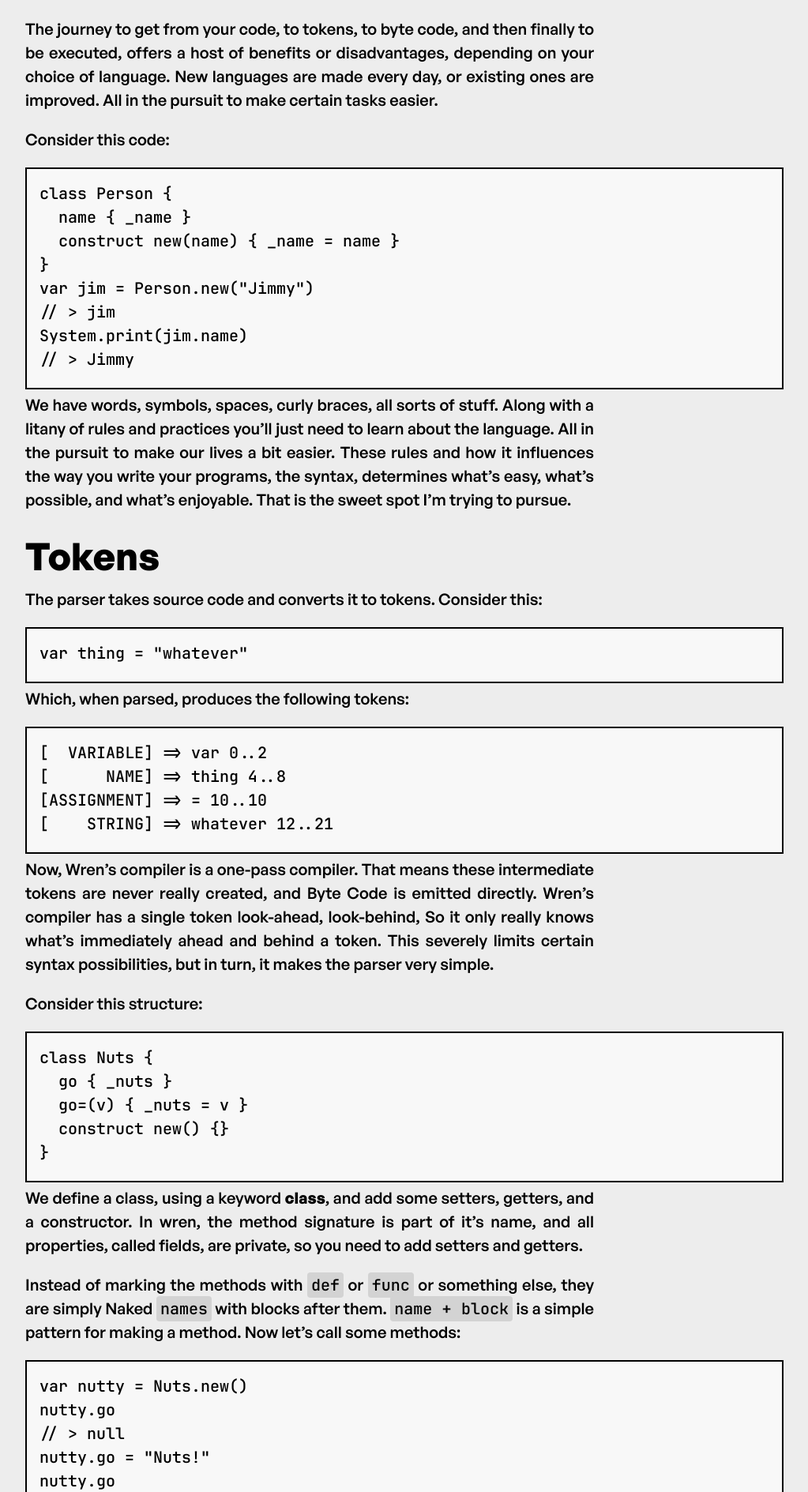
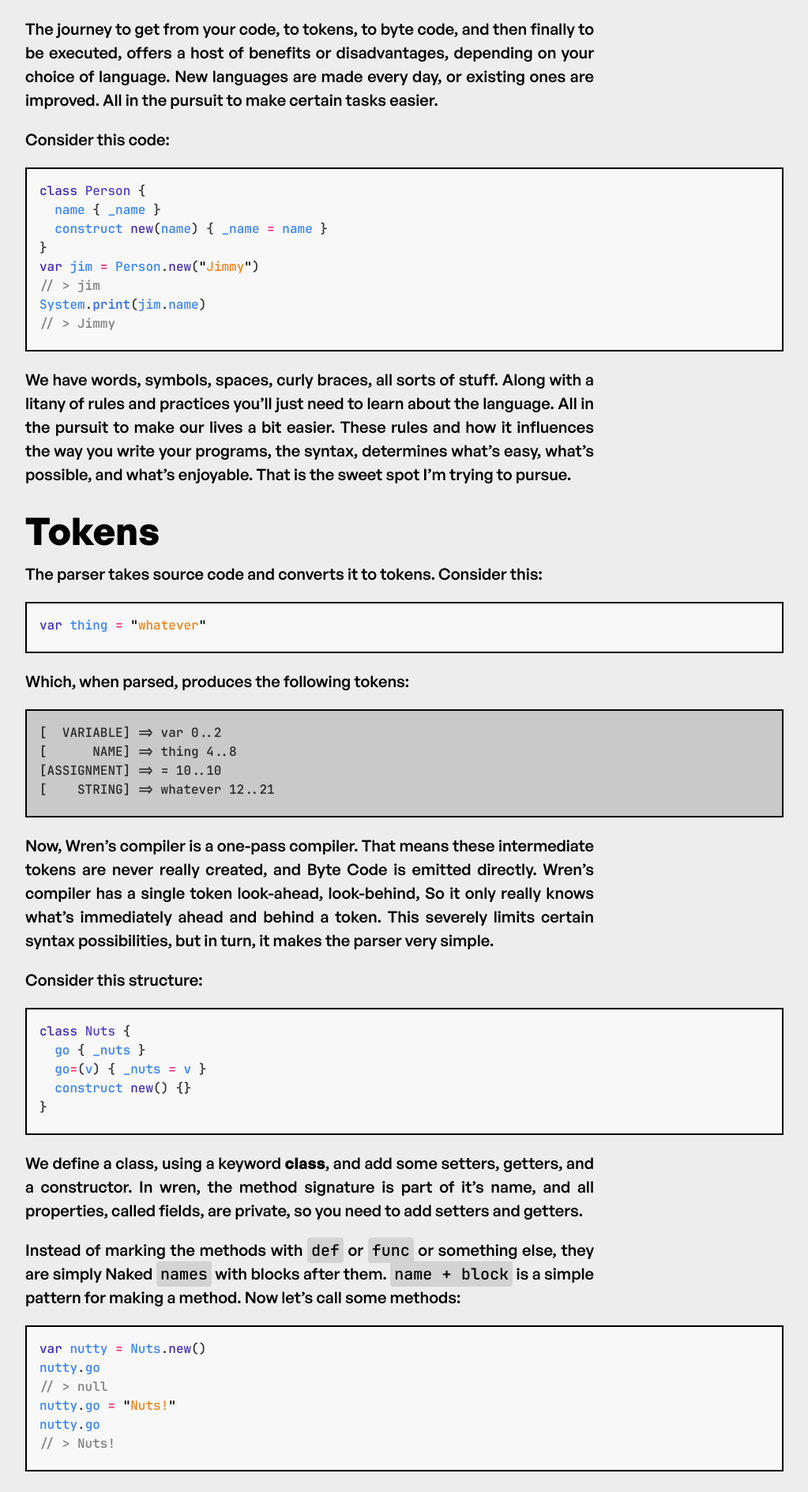
Before and after one commit to karloscarweber/kowfm25, a Jekyll site: the page built from _posts/2024-11-19-the-wren-programming-language.markdown, in a window 1280 px wide. Shown: the part 3154-5043 px from the top of the page at 79% size, without its empty margins (128-1151 px from the left). Built offline with Jekyll 4.4.1, drawn with Linux system fonts in a browser that asks for light colours; some web fonts are replaced; a script that is not in the unit is left out; some of the changed text lies outside the part shown.

Commit message:
Minor changes to the way some code snippets are displayed. Update the syntax coloring for some code snippets. Publish Zig Blog Post.

````diff
--- a/_posts/2024-05-07-welcome-to-jekyll.markdown
+++ b/_posts/2024-05-07-welcome-to-jekyll.markdown
@@ -19,13 +19,13 @@
 
 Jekyll also offers powerful support for code snippets:
 
-{% highlight ruby %}
+```ruby
 def print_hi(name)
   puts "Hi, #{name}"
 end
 print_hi('Tom')
 #=> prints 'Hi, Tom' to STDOUT.
-{% endhighlight %}
+```
 
 Check out the [Jekyll docs][jekyll-docs] for more info on how to get the most out of Jekyll. File all bugs/feature requests at [Jekyll’s GitHub repo][jekyll-gh]. If you have questions, you can ask them on [Jekyll Talk][jekyll-talk].
 
--- a/_posts/2024-11-19-the-wren-programming-language.markdown
+++ b/_posts/2024-11-19-the-wren-programming-language.markdown
@@ -37,7 +37,7 @@
 The journey to get from your code, to tokens, to byte code, and then finally to be executed, offers a host of benefits or disadvantages, depending on your choice of language. New languages are made every day, or existing ones are improved. All in the pursuit to make certain tasks easier.
 
 Consider this code:
-```
+```javascript
 class Person {
   name { _name }
   construct new(name) { _name = name }
@@ -53,12 +53,12 @@
 ### Tokens
 
 The parser takes source code and converts it to tokens. Consider this:
-```
+```javascript
 var thing = "whatever"
 ```
 
 Which, when parsed, produces the following tokens:
-```
+```bash
 [  VARIABLE] => var 0..2
 [      NAME] => thing 4..8
 [ASSIGNMENT] => = 10..10
@@ -68,7 +68,7 @@
 Now, Wren's compiler is a one-pass compiler. That means these intermediate tokens are never really created, and Byte Code is emitted directly. Wren's compiler has a single token look-ahead, look-behind, So it only really knows what's immediately ahead and behind a token. This severely limits certain syntax possibilities, but in turn, it makes the parser very simple.
 
 Consider this structure:
-```
+```javascript
 class Nuts {
   go { _nuts }
   go=(v) { _nuts = v }
@@ -79,7 +79,7 @@
 We define a class, using a keyword **class**, and add some setters, getters, and a constructor. In wren, the method signature is part of it's name, and all properties, called fields, are private, so you need to add setters and getters.
 
 Instead of marking the methods with `def` or `func` or something else, they are simply Naked `names` with blocks after them. `name + block` is a simple pattern for making a method. Now let's call some methods:
-```
+```javascript
 var nutty = Nuts.new()
 nutty.go
 // > null
@@ -89,7 +89,7 @@
 ```
 
 Here we show some more goodies. A var keyword to tell the compiler that nutty is a new variable. The compiler emits bytecode to create that space, and then later it's assigned. Because the Wren compiler is a single pass, with only limited look ahead, we need to emit these tokens:
-```
+```bash
 [   VARIABLE] => var 0..2
 [       NAME] => nutty 4..8
 [ ASSIGNMENT] => = 10..10
@@ -103,7 +103,7 @@
 Now whitespace is usually ignored, so we don't add those, but we do want to know what each token is. You can tell from the first token and the second, that a `VARIABLE` declaration immediately followed by a `NAME`. This means that we want to set aside some storage. The bytecode to do that is then emitted. The next token is `ASSIGNMENT`, a binary operator. It takes the next `STATEMENT`, and assigns it to the name that came before. At this point we know that what comes next needs to be a valid statement, so the compiler begins interpreting the next tokens assuming this. If it runs into an unexpected situation, it can emit an error.
 
 It may not seem immediately recognizable, but a single pass compiler means that certain features just aren't feasible, or pretty difficult. Additionally, to keep the syntax simple, certain other features are not as easy. Consider free floating functions:
-```
+```javascript
 myFunction()
 ```
 
--- a/_posts/2025-02-14-zig.markdown
+++ b/_posts/2025-02-16-zig.markdown
@@ -96,7 +96,7 @@
 
 ```zig
 // ... abbreviated
-	try std.testing.expect(std.mem.eql(u8, jim.name, "James T Kirk")); // passes now.
+  try std.testing.expect(std.mem.eql(u8, jim.name, "James T Kirk")); // passes now.
 // ...
 ```
 
--- a/_sass/syntax.scss
+++ b/_sass/syntax.scss
@@ -1,14 +1,16 @@
-// Monokai source
+// Monokai source, like it's the source of this.
 .highlight {
 	--hl-bg: #F8F8F8;
 	--hl-comment: #7E7E7E;
 	--hl-error: #960050;
 	--hl-error-bg: #1e0010;
-	--hl-keyword:#235EB2;
+	--hl-keyword:#174587;
+	--hl-keyword:#412bb1;
 	--hl-literal: #A639A6;
-	--hl-name:  #2C67F6;
+	// --hl-name:  #2C67F6;
+	--hl-name:  #333;
 	--hl-operator: #f92672;
-	--hl-punctuation: #444; // #3884F4;
+	--hl-punctuation: #333; // #3884F4;
 	--hl-keyword-namespace: #f92672;
 	--hl-literal-date: #ED8418;
 	--hl-literal-number: #A639A6;
@@ -121,3 +123,9 @@
 	pre { background: rgb(201, 201, 201); }
 	& * { color: rgb(40, 39, 39) !important; }
 }
+
+
+// try something dark
+.highlight {
+	--hl-bg: #F8F8F8;
+}
--- a/_sass/todo.scss
+++ b/_sass/todo.scss
@@ -87,9 +87,7 @@
 */
 @font-face {
   font-family: 'JetBrainsMono-variable';
-  src: url('/assets/fonts/jetbrainsmono/JetBrainsMono-variable.woff2') format('woff2'),
-       url('/assets/fonts/jetbrainsmono/JetBrainsMono-variable.woff') format('woff'),
-       url('/assets/fonts/jetbrainsmono/JetBrainsMono-variable.ttf') format('truetype');
+  src: url('/assets/fonts/jetbrainsmono/JetBrainsMono-variable.ttf') format('truetype');
   font-weight: 300 600;
   font-display: swap;
   font-style: normal;
@@ -104,9 +102,7 @@
 */
 @font-face {
   font-family: 'JetBrainsMono-Italic-variable';
-  src: url('/assets/fonts/jetbrainsmono/JetBrainsMono-Italic-variable.woff2') format('woff2'),
-       url('/assets/fonts/jetbrainsmono/JetBrainsMono-Italic-variable.woff') format('woff'),
-       url('/assets/fonts/jetbrainsmono/JetBrainsMono-Italic-variable.ttf') format('truetype');
+  src: url('/assets/fonts/jetbrainsmono/JetBrainsMono-Italic-variable.ttf') format('truetype');
   font-weight: 300 600;
   font-display: swap;
   font-style: italic;
@@ -553,7 +549,7 @@
   border: 2px solid black;
   overflow-x: scroll;
   width:100%;
-  // margin-bottom:1rem;
+  margin-bottom:1rem;
 
   --clr-unformatted:#1D1F1E;
   --clr-keyword:    #FF3B2F;
@@ -574,7 +570,7 @@
   position: relative;
   padding: 0;
   background-color: transparent;
-  font-size:var(--f0);
+  font-size:var(--f-1);
   line-height:1.5em;
   overflow-x: scroll;
 }
--- a/assets/scripts.js
+++ b/assets/scripts.js
@@ -149,22 +149,22 @@
 }, ".kona-code");
 
 // This provides Syntax highlighting, but only a little bit. Nothing fancy.
-highlightAll({
-  keywords: ["and",       "break",     "case",      "continue",  "class",
-    "def",       "do",        "else",      "elseif",    "end",
-    "enum",      "false",     "for",       "function",  "if",
-    "in",        "module",    "nil",       "not",       "or",
-    "repeat",    "return",    "struct",    "super",     "switch",
-    "then",      "true",      "until",     "unless",    "when",
-    "while"],
-  styles: {
-    "unformatted": "font-style: normal; font-weight: 500; color: var(--clr-unformatted)",
-    "keyword":     "font-style: normal; font-weight: 500; color: var(--clr-keyword)",
-    "punctuation": "font-style: normal; font-weight: 500; color: var(--clr-punctuation)",
-    "string":      "font-style: normal; font-weight: 500; color: var(--clr-string)",
-    "comment":     "font-style: normal; font-weight: 500; color: var(--clr-comment)",
-  },
-}, ".language-ruby");
+// highlightAll({
+//   keywords: ["and",       "break",     "case",      "continue",  "class",
+//     "def",       "do",        "else",      "elseif",    "end",
+//     "enum",      "false",     "for",       "function",  "if",
+//     "in",        "module",    "nil",       "not",       "or",
+//     "repeat",    "return",    "struct",    "super",     "switch",
+//     "then",      "true",      "until",     "unless",    "when",
+//     "while"],
+//   styles: {
+//     "unformatted": "font-style: normal; font-weight: 500; color: var(--clr-unformatted)",
+//     "keyword":     "font-style: normal; font-weight: 500; color: var(--clr-keyword)",
+//     "punctuation": "font-style: normal; font-weight: 500; color: var(--clr-punctuation)",
+//     "string":      "font-style: normal; font-weight: 500; color: var(--clr-string)",
+//     "comment":     "font-style: normal; font-weight: 500; color: var(--clr-comment)",
+//   },
+// }, ".language-ruby");
 //
 // // This provides Syntax highlighting, but only a little bit. Nothing fancy.
 // highlightAll({
````
Also changed, not shown: other parts of _posts/2025-02-16-zig.markdown (+1 -1 lines).
